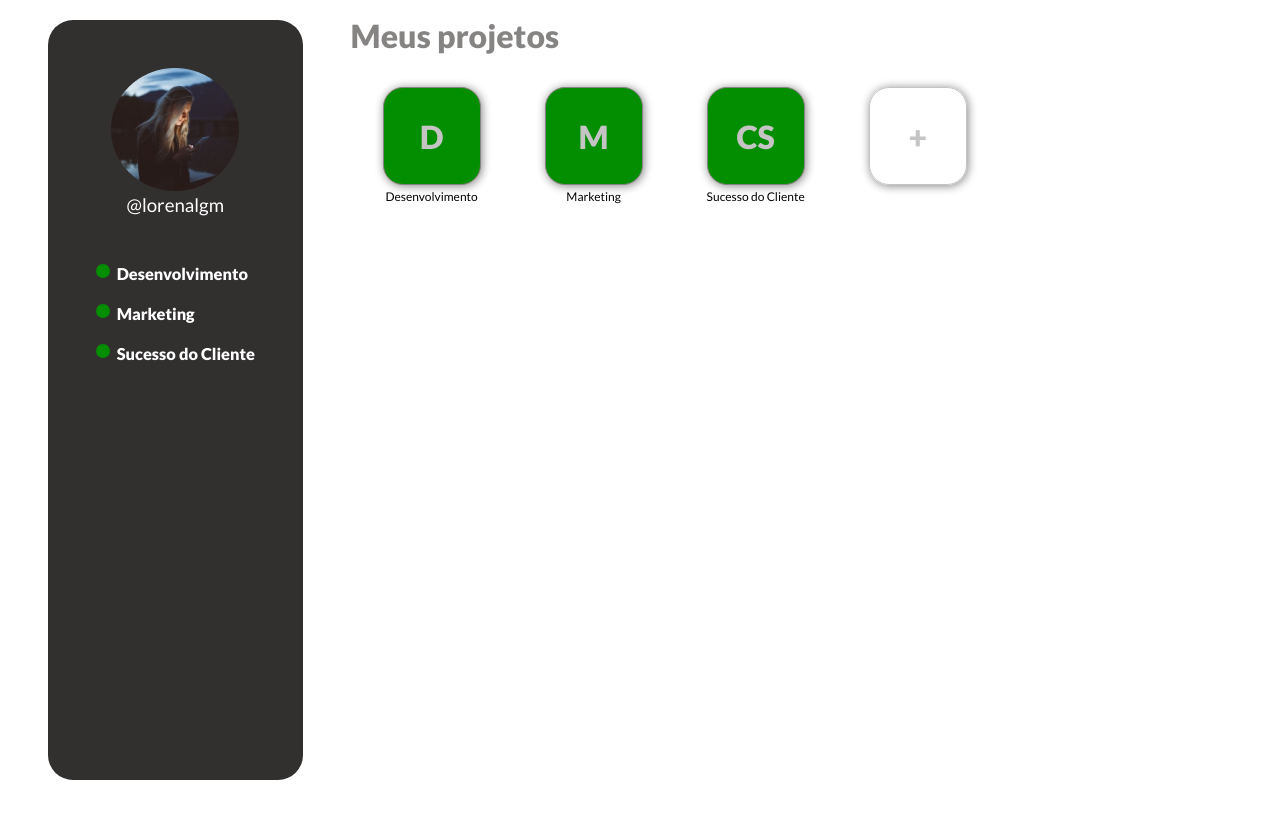
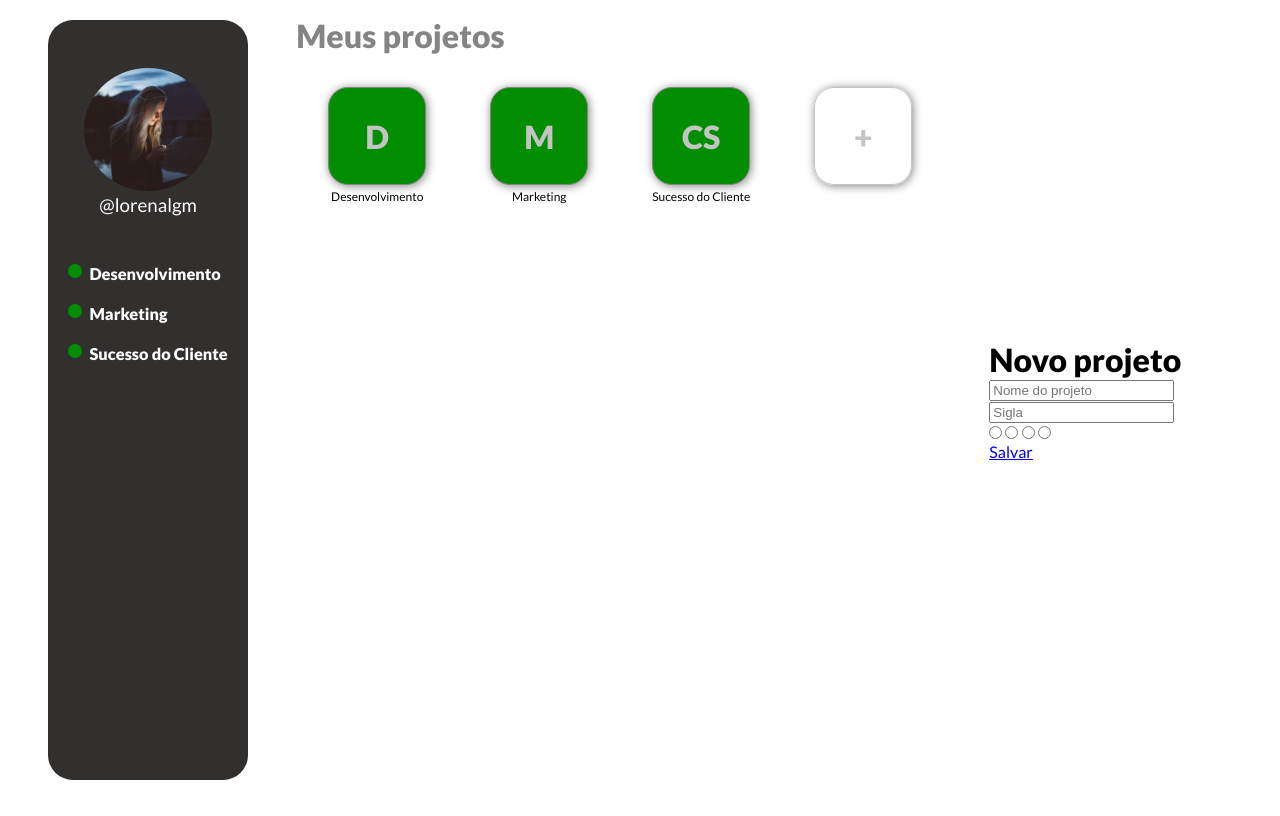
Before and after one commit to Lorenalgm/teorganiza, a plain HTML site: page index.html in a window 1280 px wide. Drawn offline with Linux system fonts and the light colour scheme.

Commit message:
Criado formulário

```diff
--- a/index.html
+++ b/index.html
@@ -55,7 +55,19 @@
             </div>
         </div>
         <div class="new-project-modal">
+            <h1>Novo projeto</h1>
+            <div class="form">
+                <input type="text" placeholder="Nome do projeto">
+                <input type="text" placeholder="Sigla">
+                <div class="cores">
+                    <input type="radio" name="color" id="verde" value="verde">
+                    <input type="radio" name="color" id="vermelho" value="vermelho">
+                    <input type="radio" name="color" id="amarelo" value="amarelo">
+                    <input type="radio" name="color" id="roxo" value="roxo">
 
+                </div>
+            </div>
+            <a href="#" class="button">Salvar</a>
         </div>
     </body>
 </html>
```
